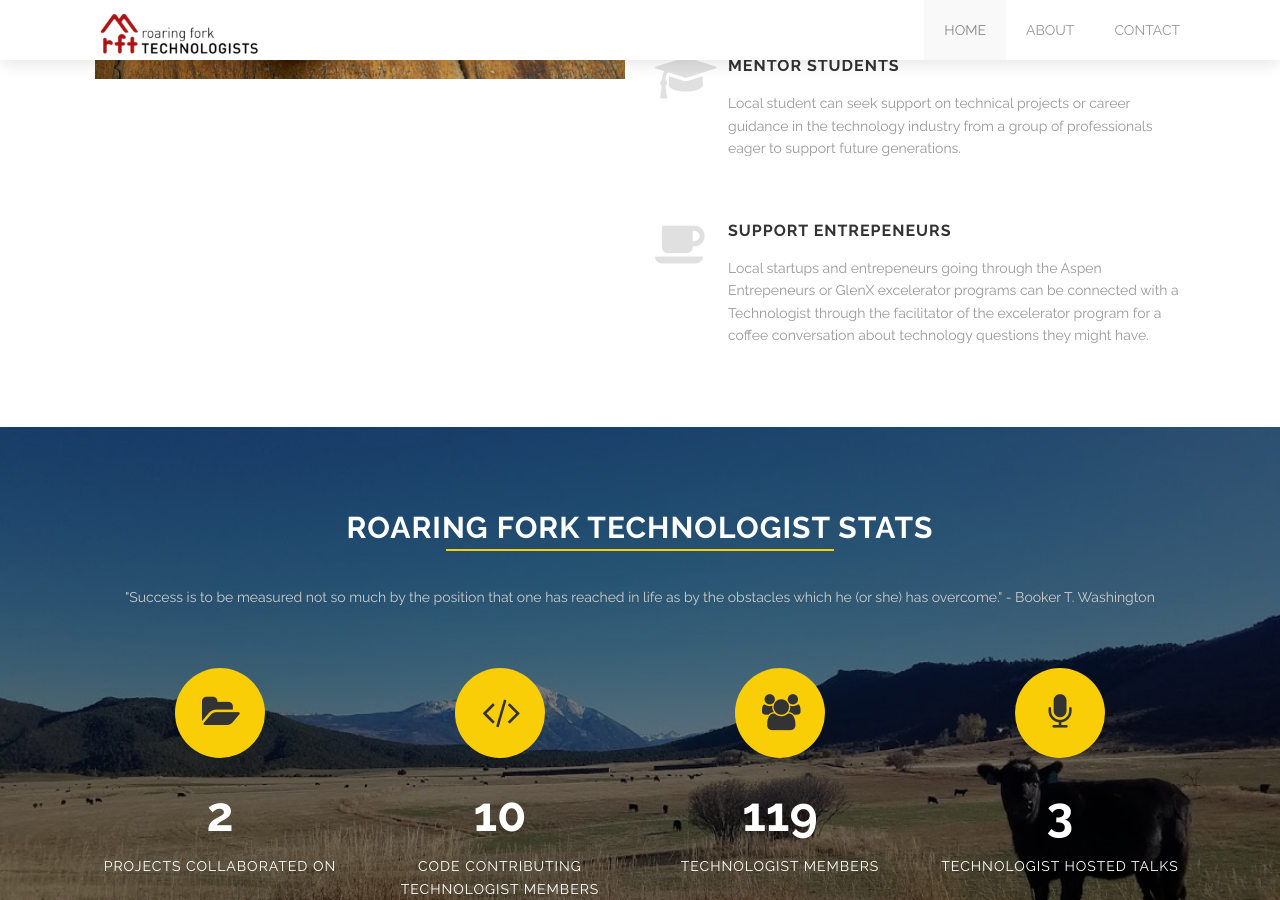
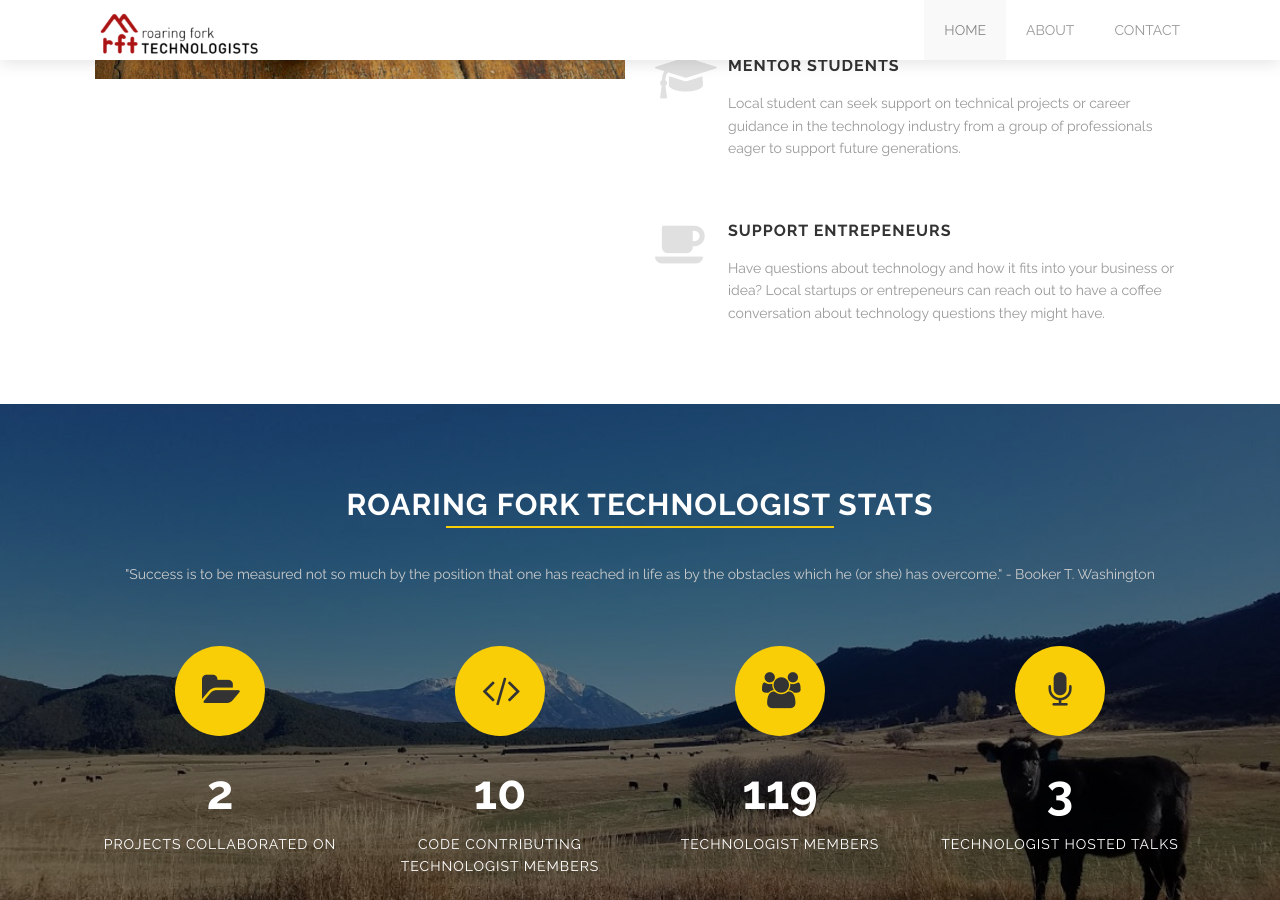
Before and after one commit to COWestSlopeTech/westslopetech, a Jekyll site: the page built from index.html, in a window 1280 px wide and 900 px high, scrolled down 4997 px. Built offline with Jekyll 4.4.1, drawn with Linux system fonts in a browser that asks for light colours.

Commit message:
more content

```diff
--- a/index.html
+++ b/index.html
@@ -72,7 +72,7 @@ services:
     desc: Local student can seek support on technical projects or career guidance in the technology industry from a group of professionals eager to support future generations.
   - icon: coffee
     title: Support Entrepeneurs
-    desc: Local startups and entrepeneurs going through the Aspen Entrepeneurs or GlenX excelerator programs can be connected with a Technologist through the facilitator of the excelerator program for a coffee conversation about technology questions they might have.
+    desc: Have questions about technology and how it fits into your business or idea? Local startups or entrepeneurs can reach out to have a coffee conversation about technology questions they might have.
 
 milestones:
   - icon: folder-open
```
